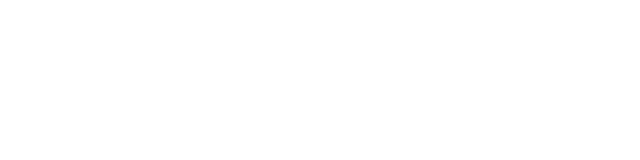
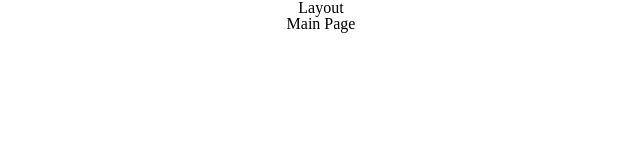
Before and after one commit to Abubjazov/AUGWeb, a React (Vite) app: page / in a window 1280 px wide. Shown: the top 160 px of the page, without its empty margins (319-959 px from the left). Built offline with nearby package versions, Linux system fonts and the light colour scheme.

Commit message:
dev: added import aliases

```diff
--- a/src/app/App.tsx
+++ b/src/app/App.tsx
@@ -1,7 +1,7 @@
 import { FC } from 'react'
 
-import Layout from '../components/Layout'
-import MainPage from '../pages/MainPage'
+import Layout from 'components/Layout'
+import MainPage from 'pages/MainPage'
 
 const App: FC = () => {
   return (
--- a/src/components/Layout/Layout.tsx
+++ b/src/components/Layout/Layout.tsx
@@ -7,7 +7,12 @@ interface LayoutProps {
 }
 
 const Layout: FC<LayoutProps> = ({ children }) => {
-  return <div className={styles.root}>{children}</div>
+  return (
+    <div className={styles.root}>
+      Layout
+      {children}
+    </div>
+  )
 }
 
 export default Layout
--- a/src/pages/MainPage/MainPage.tsx
+++ b/src/pages/MainPage/MainPage.tsx
@@ -6,7 +6,7 @@ import styles from './MainPage.module.css'
 interface MainPageProps {}
 
 const MainPage: FC<MainPageProps> = () => {
-  return <div className={styles.root}></div>
+  return <div className={styles.root}>Main Page</div>
 }
 
 export default MainPage
--- a/tsconfig.json
+++ b/tsconfig.json
@@ -13,6 +13,12 @@
     "isolatedModules": true,
     "noEmit": true,
     "jsx": "react-jsx",
+    "baseUrl": "src",
+    "paths": {
+      "assets/*": ["assets/*"],
+      "components/*": ["components/*"],
+      "pages/*": ["pages/*"]
+    },
 
     /* Linting */
     "strict": true,
--- a/vite.config.ts
+++ b/vite.config.ts
@@ -4,4 +4,11 @@ import { defineConfig } from 'vite'
 // https://vitejs.dev/config/
 export default defineConfig({
   plugins: [react()],
+  resolve: {
+    alias: {
+      assets: '/src/assets',
+      components: '/src/components',
+      pages: '/src/pages',
+    },
+  },
 })
```
